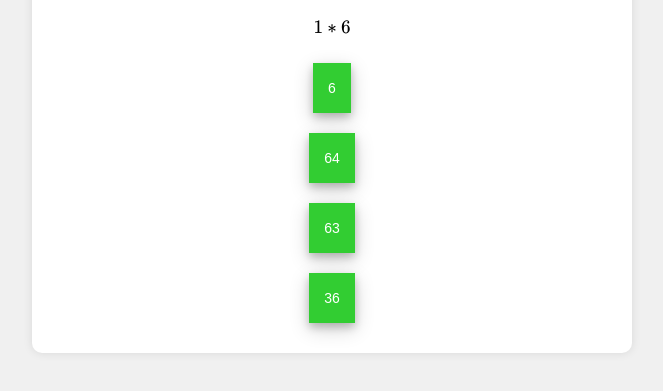
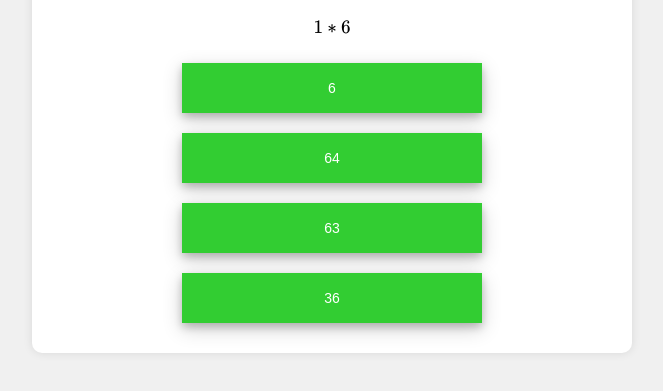
Before and after one commit to FredrikHolmstroem/Math-game, a plain HTML site: page index.html in a window 1280 px wide. Both pictures are taken after a click on the button "Random Equations". Shown: the part 89-480 px from the top of the page, without its empty margins (308-971 px from the left). Drawn offline with nearby package versions, Linux system fonts and the light colour scheme.

Commit message:
Update style.css

```diff
--- a/style.css
+++ b/style.css
@@ -39,7 +39,7 @@ body {
     white-space: normal;
     height: auto;
     min-height: 50px;
-    width: auto;
+    width: 300px;
 }
 
 .option-btn:hover {
```
